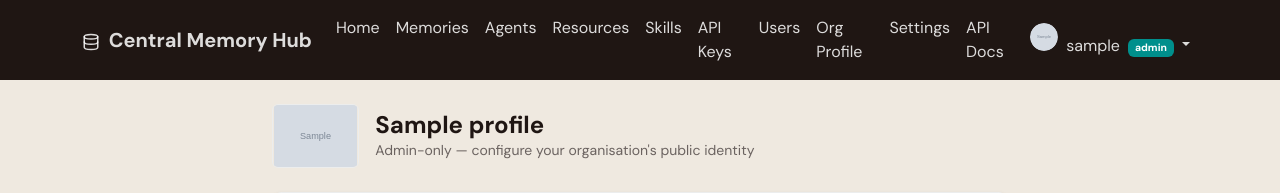
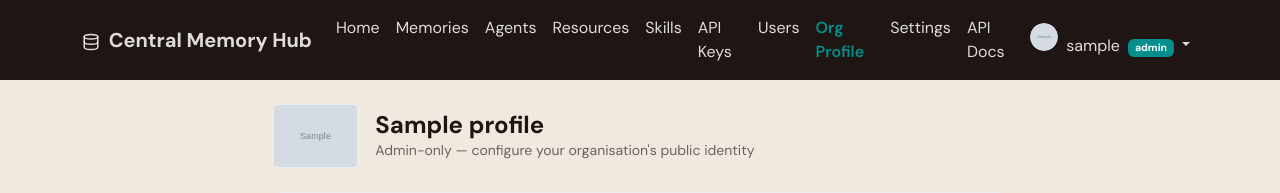
Before and after one commit to JustinAngelson/CentralMemoryHub, a Flask app: page /admin/org-profile in a window 1280 px wide. Shown: the top 193 px of the page. Run offline with Flask 3, Linux system fonts and the light colour scheme; a user stored in the database is signed in; tables that the repository leaves empty hold one stand-in row (values such as "Sample post"); grey boxes marked "Sample" are stand-in pictures.

Commit message:
Task #8: Apply Foundari brand style guide to entire application
All 14 templates migrated from Replit dark theme to Foundari brand system
(Linen #EFE9E0 / Espresso #1F1613 / Teal #008F8C / DM Sans font).

CSS — global Bootstrap primary token remapping (style.css):
- Added --bs-primary: #008F8C and --bs-primary-rgb: 0,143,140 to :root
- Added --bs-secondary (Slate) and --bs-info (Aqua) tokens
- All text-primary, bg-primary, focus rings, badges now render Teal globally

Auth & standalone pages:
- login.html, register.html, setup.html: Linen bg, white card, Teal primary button
- api_keys.html, admin/settings.html, agent_view.html: removed data-bs-theme="dark",
  Bootstrap 5.3.0 CSS + JS (normalized from mixed 5.2.3 / 5.3.0-alpha1), DM Sans + style.css

Layout & content templates:
- layout.html: Bootstrap 5.3.0, DM Sans, Espresso navbar;
  route-aware active-link highlighting (fixed /admin/settings and /admin/org-profile paths)
- home.html: Teal/Mist hero gradient; .code-block; open-source callout → Frost/Slate tokens
- users.html: table-dark removed; role badges → badge-admin / badge-user throughout
- skills.html, resources.html: dark rgba borders → #ECEDED; dark badges → border badge
- admin/org_profile.html: border-secondary → border; Linen placeholder; badges fixed
- agent_view.html: Add New Agent btn-success → btn-primary; org-chart lines → #BEBEBE
- profile.html: border-secondary → border; Linen placeholder avatar; role badge normalized
- memories.html: no dark-specific styles (clean via shared layout)

Repository hygiene:
- static/uploads/ added to .gitignore
- Stray user avatar removed from git tracking

```diff
--- a/templates/layout.html
+++ b/templates/layout.html
@@ -51,10 +51,10 @@
                         <a class="nav-link{{ ' active' if path.startswith('/users') else '' }}" href="{{ url_for('auth.users') }}">Users</a>
                     </li>
                     <li class="nav-item">
-                        <a class="nav-link{{ ' active' if path.startswith('/org-profile') else '' }}" href="{{ url_for('auth.org_profile') }}">Org Profile</a>
+                        <a class="nav-link{{ ' active' if path.startswith('/admin/org-profile') else '' }}" href="{{ url_for('auth.org_profile') }}">Org Profile</a>
                     </li>
                     <li class="nav-item">
-                        <a class="nav-link{{ ' active' if path.startswith('/settings') else '' }}" href="{{ url_for('get_settings_form') }}">Settings</a>
+                        <a class="nav-link{{ ' active' if path.startswith('/admin/settings') else '' }}" href="{{ url_for('get_settings_form') }}">Settings</a>
                     </li>
                     {% endif %}
                     <li class="nav-item">
```
